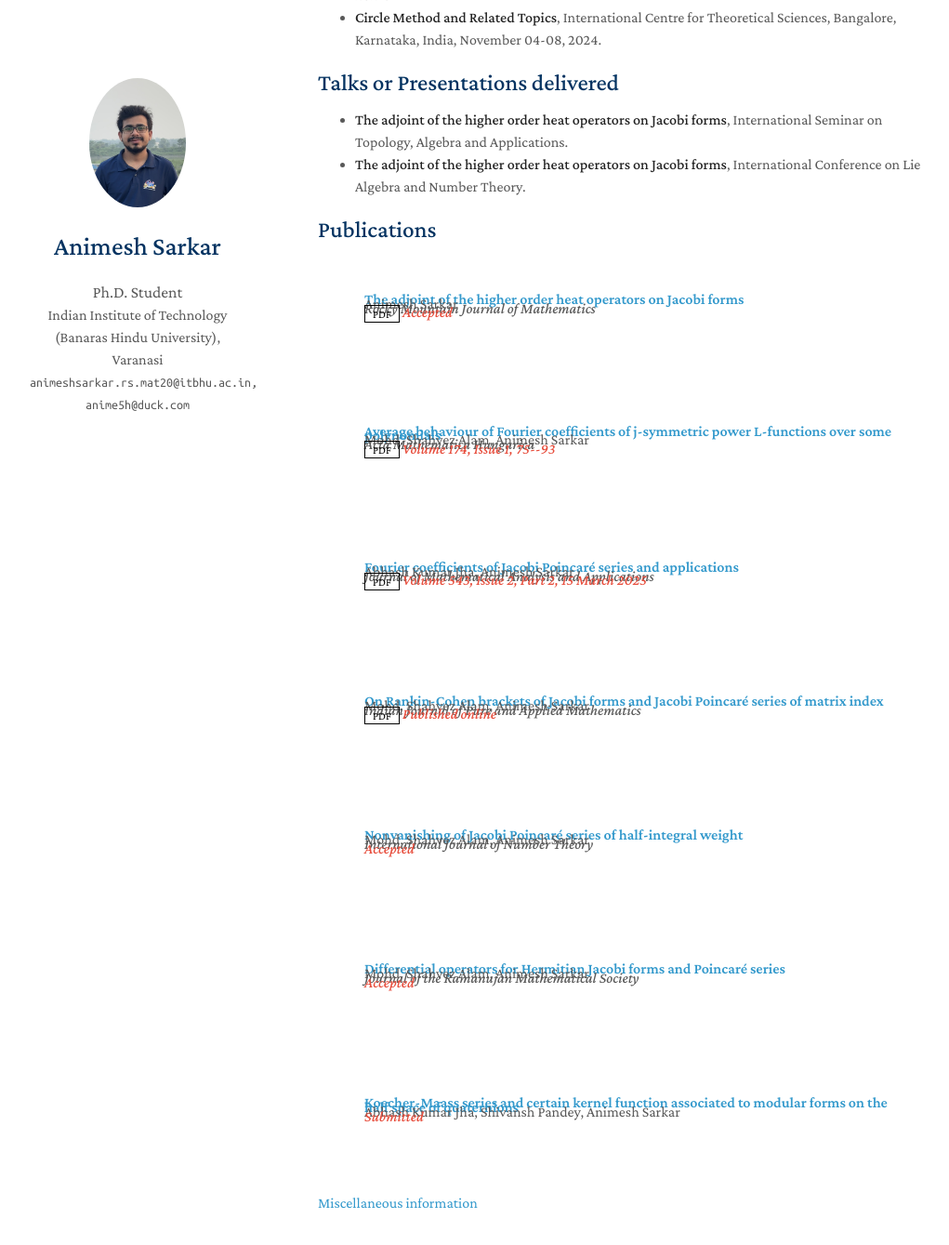
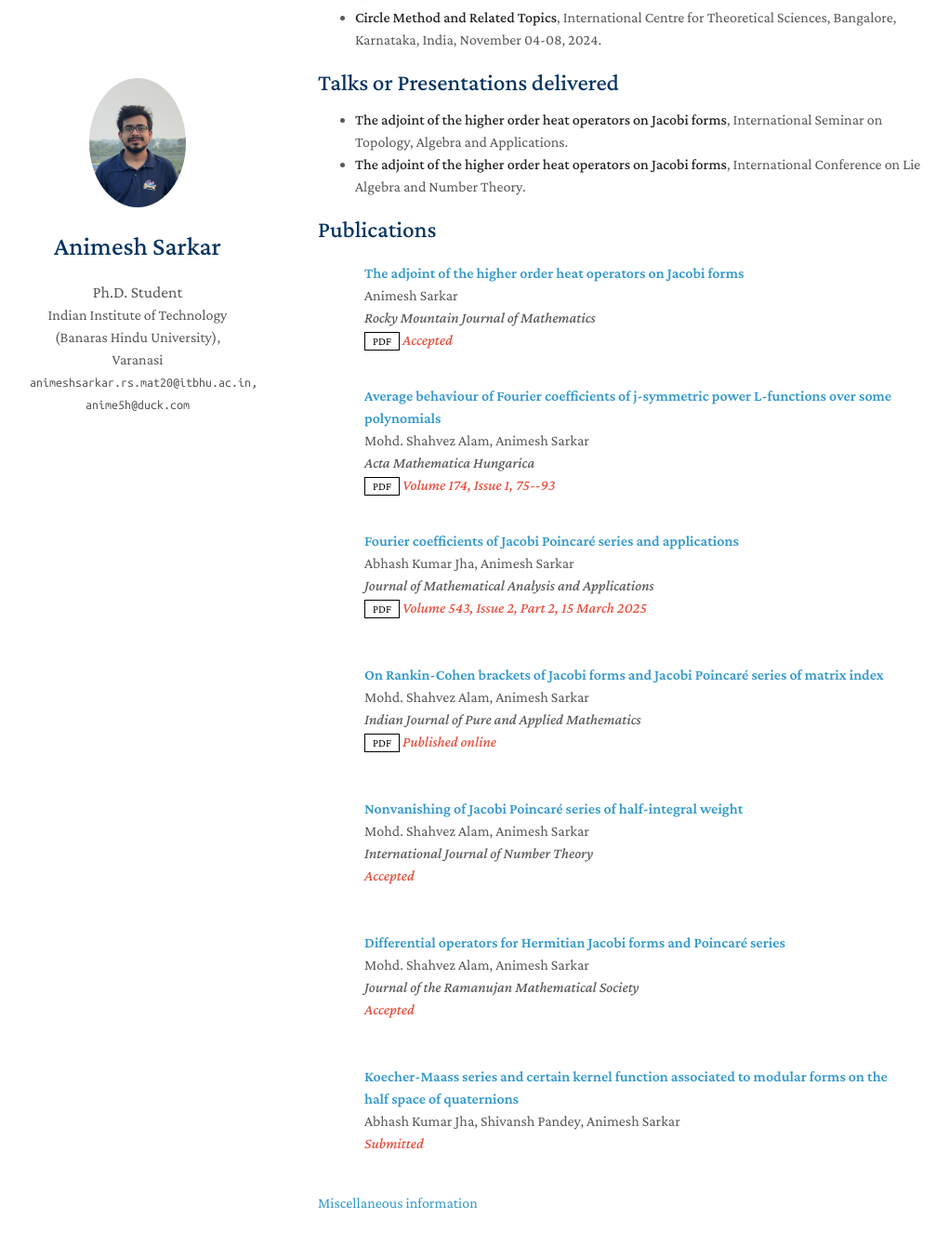
Before and after one commit to 4nimesh/4nimesh.github.io, a Jekyll site: the page built from index.md, in a window 1280 px wide and 1400 px high, scrolled down 1343 px. Shown: the top 1339 px of the window at 93% size, without its empty margins (128-1149 px from the left). Built offline with Jekyll 4.4.1, drawn with Linux system fonts in a browser that asks for light colours; a style sheet for code colours, icons or effects is not loaded; our own code applies the rules of GitHub Pages for plain Markdown files.

Commit message:
Update publications.css

```diff
--- a/assets/css/publications.css
+++ b/assets/css/publications.css
@@ -80,7 +80,3 @@ blockquote { background: var(--global-bg-color); border-left: 2px solid var(--gl
 .publications ol.bibliography li div.abstract.hidden.open { border-color: var(--global-text-color); }
 
 .publications ol.bibliography li .teaser { border-radius: 8px; box-shadow: 3px 3px 6px #888; height: 123px; width: 270px; margin-top: 5px; margin-left: 5px; margin-bottom: 5px; object-fit: cover; }
-
-.publications {
-  line-height: .3;
-}
```
